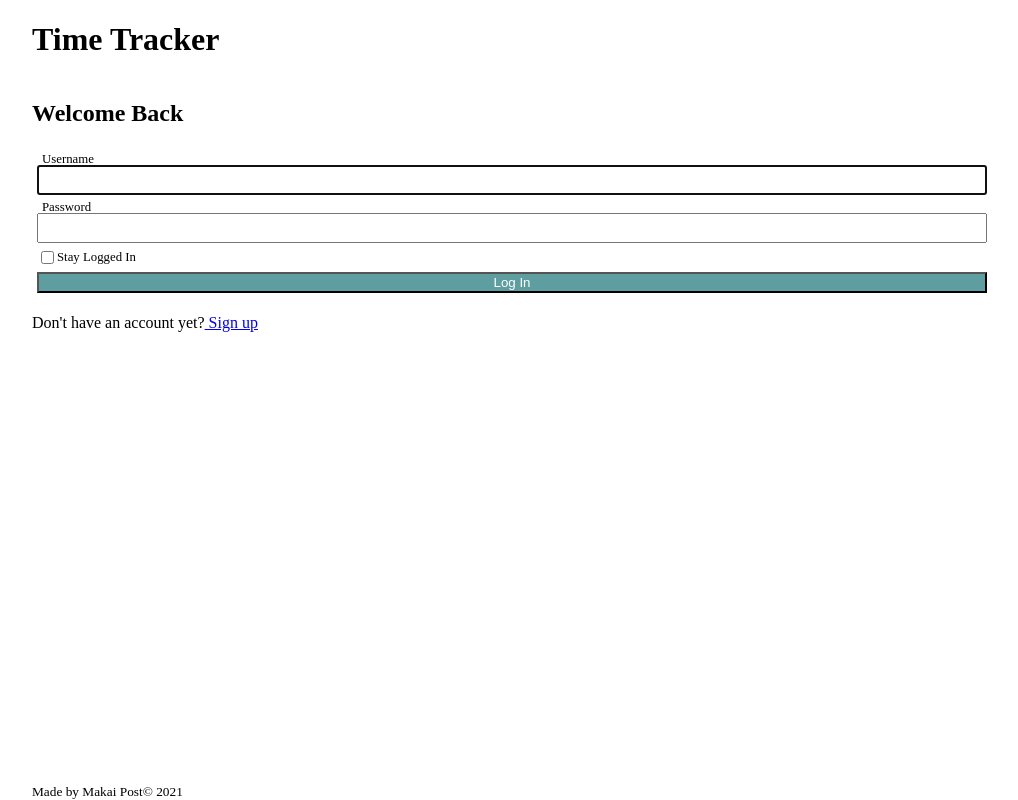
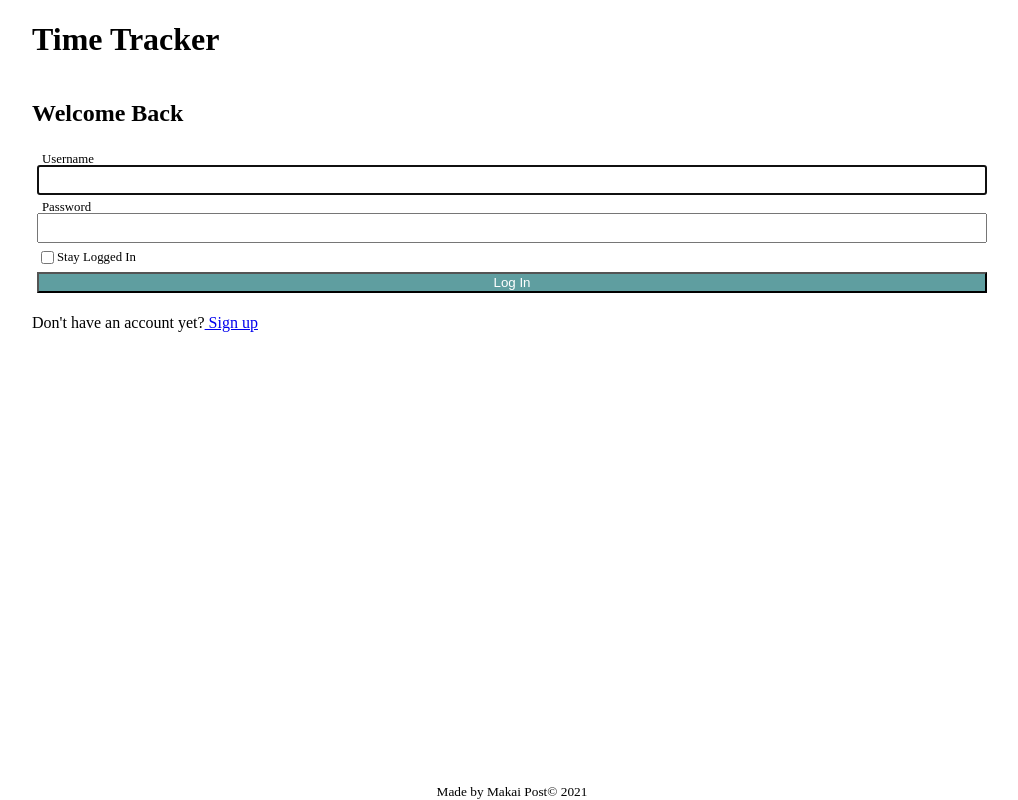
Before and after one commit to ToMakPo/TimeTracker, a React (Create React App) app in the folder client/: page / in a window 1280 px wide. Shown: the whole page, without its empty margins (128-1146 px from the left). Built offline with nearby package versions, Linux system fonts and the light colour scheme.

Commit message:
aligned text in footer

```diff
--- a/client/src/styles/App.css
+++ b/client/src/styles/App.css
@@ -23,3 +23,7 @@ body {
 #root > main {
   flex: 1 1 auto;
 }
+
+footer {
+  text-align: center;
+}
--- a/client/src/styles/App.sass
+++ b/client/src/styles/App.sass
@@ -18,3 +18,6 @@ body
 
     & > main
         flex: 1 1 auto
+
+footer
+    text-align: center
```
